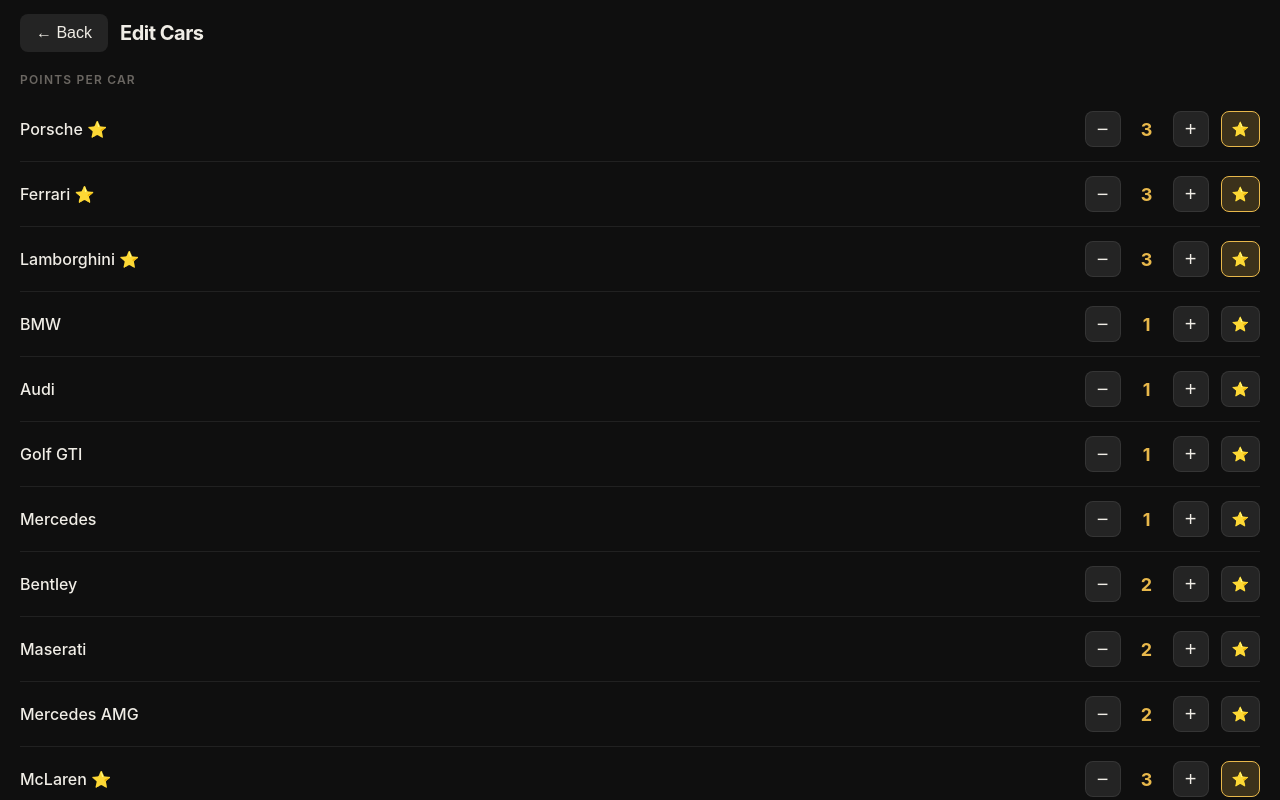
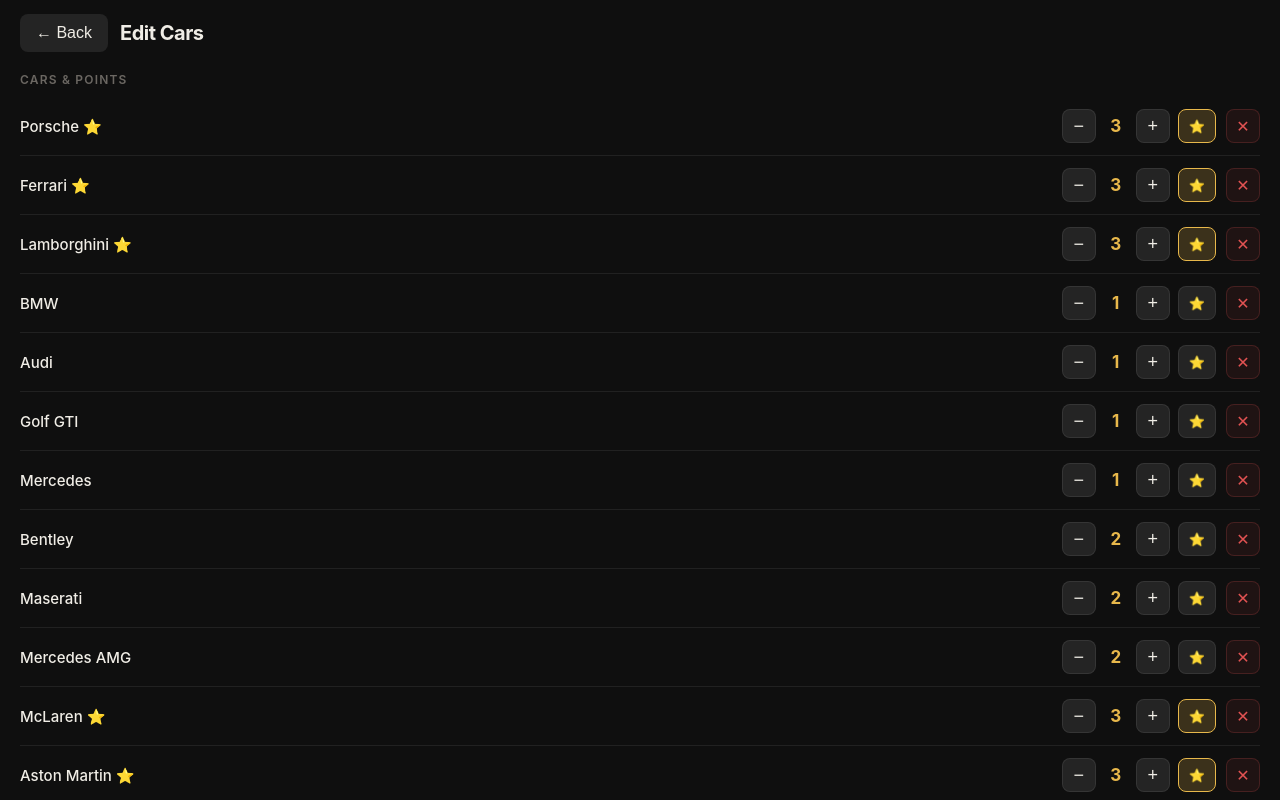
Before and after one commit to malikapeters/spotit, a plain HTML site: page index.html in a window 1280 px wide. Both pictures are taken after a click on the button "Edit Cars & Points". Drawn offline with Linux system fonts and the light colour scheme.

Commit message:
Update index.html

```diff
--- a/index.html
+++ b/index.html
@@ -122,13 +122,28 @@
 
   /* EDIT */
   .edit-screen{padding:0 20px;min-height:100%}
-  .car-edit-row{display:flex;align-items:center;justify-content:space-between;padding:14px 0;border-bottom:1px solid var(--border)}
+  .car-edit-row{display:flex;align-items:center;gap:10px;padding:12px 0;border-bottom:1px solid var(--border)}
   .car-edit-row:last-child{border-bottom:none}
-  .car-edit-name{font-size:16px;font-weight:500}
-  .car-edit-pts{display:flex;align-items:center;gap:12px}
-  .pts-btn{background:var(--bg3);border:1px solid var(--border);color:var(--text);width:36px;height:36px;border-radius:var(--radius-sm);font-size:20px;cursor:pointer;display:flex;align-items:center;justify-content:center}
+  .car-edit-name{font-size:15px;font-weight:500;flex:1;min-width:0;overflow:hidden;text-overflow:ellipsis;white-space:nowrap}
+  .car-edit-pts{display:flex;align-items:center;gap:8px;flex-shrink:0}
+  .pts-btn{background:var(--bg3);border:1px solid var(--border);color:var(--text);width:34px;height:34px;border-radius:var(--radius-sm);font-size:18px;cursor:pointer;display:flex;align-items:center;justify-content:center;flex-shrink:0}
   .pts-btn:active{opacity:0.7}
-  .pts-val{font-size:18px;font-weight:700;min-width:28px;text-align:center;color:var(--gold)}
+  .pts-val{font-size:17px;font-weight:700;min-width:24px;text-align:center;color:var(--gold)}
+  .del-btn{background:rgba(224,82,82,0.08);border:1px solid rgba(224,82,82,0.2);color:var(--red);width:34px;height:34px;border-radius:var(--radius-sm);font-size:16px;cursor:pointer;display:flex;align-items:center;justify-content:center;flex-shrink:0}
+  .del-btn:active{opacity:0.7}
+  .add-car-block{background:var(--bg2);border:1px solid var(--border);border-radius:var(--radius);padding:16px;margin-top:20px;margin-bottom:8px}
+  .add-car-block .section-label{margin-bottom:12px}
+  .add-car-row{display:flex;gap:10px;align-items:center;margin-bottom:10px}
+  .add-car-row input{flex:1;background:var(--bg3);border:1px solid var(--border);border-radius:var(--radius-sm);color:var(--text);font-size:15px;padding:12px 14px;outline:none;font-family:var(--font)}
+  .add-car-row input::placeholder{color:var(--text3)}
+  .add-car-row input:focus{border-color:var(--gold)}
+  .add-car-bottom{display:flex;align-items:center;gap:10px;margin-bottom:12px}
+  .pts-stepper{display:flex;align-items:center;gap:8px;background:var(--bg3);border:1px solid var(--border);border-radius:var(--radius-sm);padding:8px 12px}
+  .pts-stepper .lbl{font-size:13px;color:var(--text2)}
+  .pts-stepper .pts-val{font-size:15px;min-width:20px}
+  .special-toggle{display:flex;align-items:center;gap:8px;cursor:pointer;margin-left:auto}
+  .special-toggle input[type=checkbox]{width:18px;height:18px;accent-color:var(--gold);cursor:pointer;flex-shrink:0}
+  .special-toggle label{font-size:13px;color:var(--text2);cursor:pointer;white-space:nowrap}
 
   /* END GAME MODAL */
   .modal-overlay{position:fixed;inset:0;background:rgba(0,0,0,0.75);display:flex;align-items:flex-end;z-index:100;animation:fade-in 0.2s}
@@ -545,23 +560,70 @@
 screens.edit = () => {
   const div = el('div','edit-screen screen');
   div.appendChild(navBar('Edit Cars',()=>{save();state.screen='home';render()}));
-  const lbl=el('p','section-label'); lbl.textContent='Points per car'; div.appendChild(lbl);
-  state.cars.forEach(car=>{
+
+  const lbl=el('p','section-label'); lbl.textContent='Cars & points'; div.appendChild(lbl);
+
+  state.cars.forEach((car,i)=>{
     const row=el('div','car-edit-row');
     const nm=el('span','car-edit-name'); nm.textContent=car.name+(car.special?' ⭐':'');
     const ptsRow=el('div','car-edit-pts');
-    const minus=el('button','pts-btn'); minus.textContent='−'; minus.onclick=()=>{if(car.pts>1)car.pts--;render()};
+    const minus=el('button','pts-btn'); minus.textContent='−'; minus.onclick=()=>{if(car.pts>1){car.pts--;render()}};
     const val=el('span','pts-val'); val.textContent=car.pts;
     const plus=el('button','pts-btn'); plus.textContent='+'; plus.onclick=()=>{car.pts++;render()};
     const specToggle=el('button','pts-btn'); specToggle.textContent='⭐'; specToggle.title='Toggle special';
-    specToggle.style.cssText='width:auto;padding:0 10px;font-size:14px;'+(car.special?'background:rgba(232,184,75,0.2);border-color:var(--gold)':'');
+    specToggle.style.cssText='width:auto;padding:0 10px;font-size:13px;'+(car.special?'background:rgba(232,184,75,0.2);border-color:var(--gold)':'');
     specToggle.onclick=()=>{car.special=!car.special;render()};
+    const delB=el('button','del-btn'); delB.textContent='✕'; delB.title='Remove car';
+    delB.onclick=()=>{
+      if(!confirm('Remove '+car.name+'?'))return;
+      state.cars.splice(i,1); save(); render();
+    };
     ptsRow.appendChild(minus); ptsRow.appendChild(val); ptsRow.appendChild(plus); ptsRow.appendChild(specToggle);
-    row.appendChild(nm); row.appendChild(ptsRow);
+    row.appendChild(nm); row.appendChild(ptsRow); row.appendChild(delB);
     div.appendChild(row);
   });
-  const savBtn=btn('Save & Back','btn-primary',()=>{save();state.screen='home';render()});
-  savBtn.style.cssText='margin-top:20px;margin-bottom:32px;width:100%';
+
+  // ── Add new car block ──
+  const block=el('div','add-car-block');
+  const addLbl=el('p','section-label'); addLbl.textContent='Add a new car'; block.appendChild(addLbl);
+
+  // name input row
+  const nameRow=el('div','add-car-row');
+  const nameInp=el('input'); nameInp.type='text'; nameInp.placeholder='Car name (e.g. Jaguar)';
+  nameRow.appendChild(nameInp); block.appendChild(nameRow);
+
+  // pts stepper + special toggle row
+  const bottomRow=el('div','add-car-bottom');
+  const stepper=el('div','pts-stepper');
+  const stLbl=el('span','lbl'); stLbl.textContent='Points:';
+  let newPts=1;
+  const stMinus=el('button','pts-btn'); stMinus.textContent='−'; stMinus.style.cssText='width:28px;height:28px;font-size:16px';
+  const stVal=el('span','pts-val'); stVal.textContent=newPts;
+  const stPlus=el('button','pts-btn'); stPlus.textContent='+'; stPlus.style.cssText='width:28px;height:28px;font-size:16px';
+  stMinus.onclick=()=>{if(newPts>1){newPts--;stVal.textContent=newPts}};
+  stPlus.onclick=()=>{newPts++;stVal.textContent=newPts};
+  stepper.appendChild(stLbl); stepper.appendChild(stMinus); stepper.appendChild(stVal); stepper.appendChild(stPlus);
+
+  const specWrap=el('div','special-toggle');
+  const specCb=el('input'); specCb.type='checkbox'; specCb.id='new-special';
+  const specLbl=el('label'); specLbl.htmlFor='new-special'; specLbl.textContent='⭐ Special car';
+  specWrap.appendChild(specCb); specWrap.appendChild(specLbl);
+
+  bottomRow.appendChild(stepper); bottomRow.appendChild(specWrap);
+  block.appendChild(bottomRow);
+
+  const addBtn=btn('Add Car','btn-primary',()=>{
+    const name=nameInp.value.trim();
+    if(!name)return;
+    if(state.cars.find(c=>c.name.toLowerCase()===name.toLowerCase()))return alert('A car with that name already exists!');
+    state.cars.push({id:'custom_'+Date.now(),name,pts:newPts,special:specCb.checked,inGame:false});
+    save(); render();
+  });
+  block.appendChild(addBtn);
+  div.appendChild(block);
+
+  const savBtn=btn('Save & Back','btn-secondary',()=>{save();state.screen='home';render()});
+  savBtn.style.cssText='margin-top:12px;margin-bottom:32px;width:100%';
   div.appendChild(savBtn);
   return div;
 };
```
